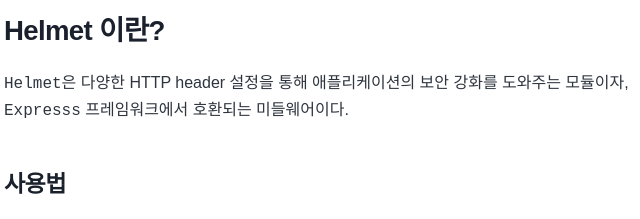
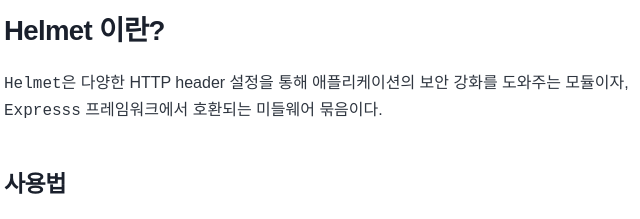
Before and after one commit to 42KIM/42KIM.github.io, a Gatsby site: page /tutorials/helmet/ in a window 1280 px wide. Shown: the part 240-459 px from the top of the page, 320-960 px from the left. Built offline with nearby package versions, Linux system fonts and the light colour scheme; Gatsby itself is replaced by a stand-in of ours; some packages are replaced by stand-ins of ours.

Commit message:
Modify contents: Helmet.js

````diff
--- a/content/blog/tutorials/helmet.md
+++ b/content/blog/tutorials/helmet.md
@@ -5,7 +5,7 @@ tags: ["tutorial", "helmet"]
 ---
 ### Helmet 이란?
 
-```Helmet```은 다양한 HTTP header 설정을 통해 애플리케이션의 보안 강화를 도와주는 모듈이자, ```Expresss``` 프레임워크에서 호환되는 미들웨어이다.
+```Helmet```은 다양한 HTTP header 설정을 통해 애플리케이션의 보안 강화를 도와주는 모듈이자, ```Expresss``` 프레임워크에서 호환되는 미들웨어 묶음이다.
 
 #### 사용법
 
@@ -94,5 +94,4 @@ app.use(
 #### 참고
 
 [helmet - npm](https://www.npmjs.com/package/helmet)
-
 [MDN Web Docs](https://developer.mozilla.org/en-US/docs/Web/HTTP/CSP)
````
